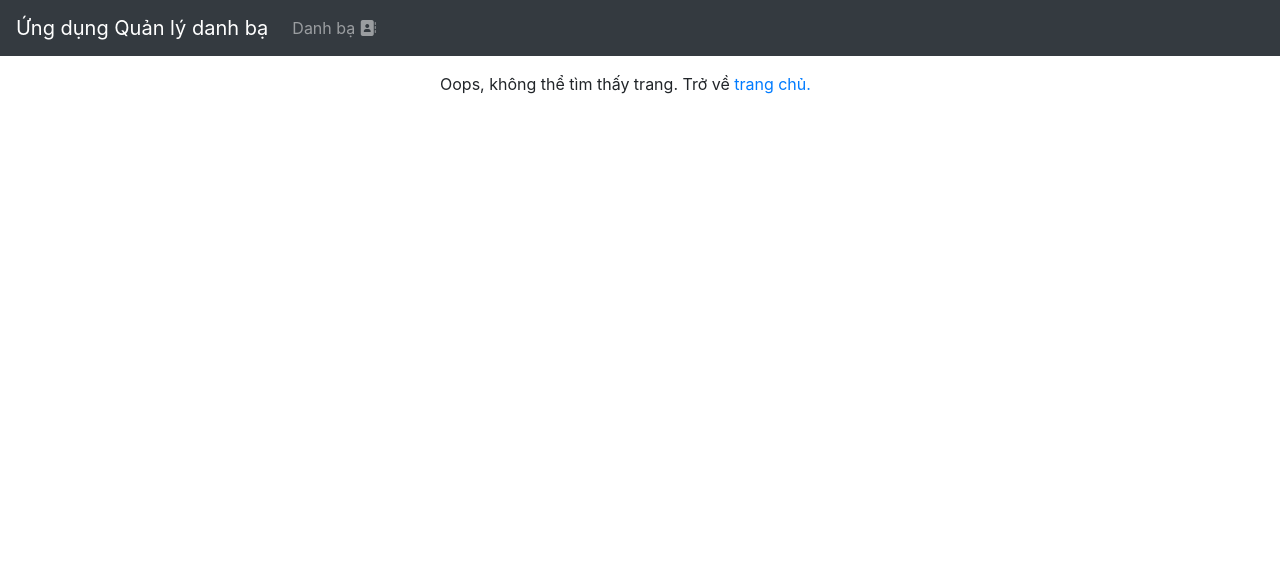
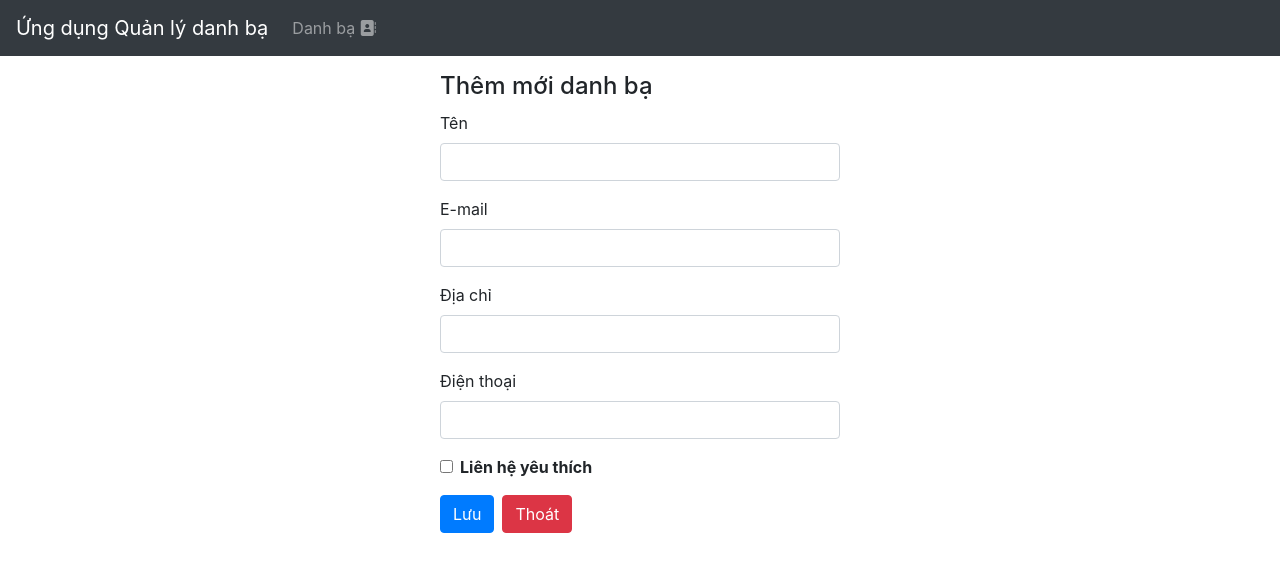
Before and after one commit to HUYNHHONGANH/CK22V7K501_HUYNHHONGANH-FRONTEND, a Vue app: page /contacts/add in a window 1280 px wide. Shown: the top 572 px of the page. Built offline with nearby package versions, Linux system fonts and the light colour scheme; no server answers.

Commit message:
Tao trang cap nhat lien he

```diff
--- a/src/components/ContactForm.vue
+++ b/src/components/ContactForm.vue
@@ -72,7 +72,7 @@
         return {
             // Chúng ta sẽ không muốn hiệu chỉnh props, nên tạo biến cục bộ
             // contactLocal để liên kết với các input trên form
-            contactLocal: this.contact,
+            contactLocal: {...this.contact},
             contactFormSchema,
         };
     },
--- a/src/router/index.js
+++ b/src/router/index.js
@@ -17,6 +17,12 @@
     component: () => import("@/views/ContactEdit.vue"),
     props: true, // Truyền các biến trong $route.params vào làm props
   },
+  {
+    path: "/contacts/add",
+    name: "contact.add",
+    component: () => import("@/views/Contactaddnew.vue"),
+    props: true, // Truyền các biến trong $route.params vào làm props
+  },
 ];
 const router = createRouter({
   history: createWebHistory(import.meta.env.BASE_URL),
--- /dev/null
+++ b/src/views/Contactaddnew.vue
@@ -0,0 +1,39 @@
+<template>
+    <div v-if="!contact" class="page">
+        <h4>Thêm mới danh bạ</h4>
+        <ContactForm :contact="contact" @submit:contact="addContact" />
+        <p>{{ message }}</p>
+    </div>
+</template>
+<script>
+import ContactForm from "@/components/ContactForm.vue";
+import ContactService from "@/services/contact.service";
+export default {
+    components: {
+        ContactForm,
+    },
+    props: {
+        id: { type: String, default: null },
+    },
+    data() {
+        return {
+            contact: null,
+            message: "",
+        };
+    },
+    methods: {
+        async addContact(data) {
+            try {
+                await ContactService.create(data);
+                alert('Thêm mới danh bạ thành công.');
+                this.$router.push({ name: "contactbook" });
+            } catch (error) {
+                console.log(error);
+            }
+        }
+    },
+    created() {
+        this.contact = false;
+    },
+};
+</script>
```
